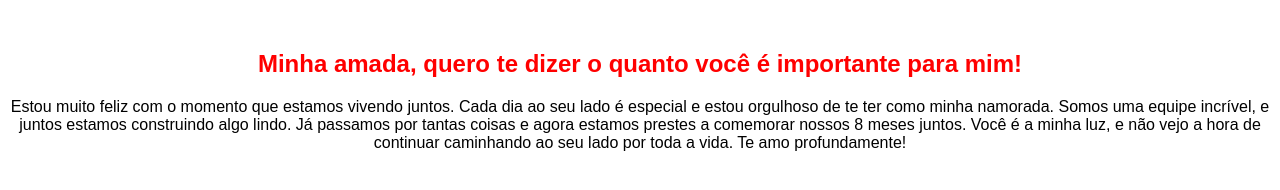
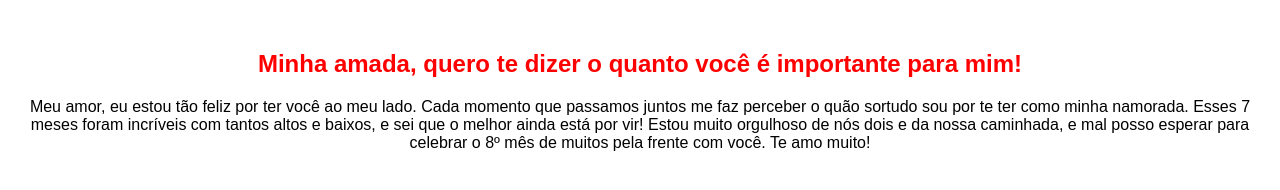
Before and after one commit to Calipe07/Calipe-Amor, a plain HTML site: page mensagem_carinhosa.html in a window 1280 px wide. Drawn offline with Linux system fonts and the light colour scheme.

Commit message:
Update mensagem_carinhosa.html

```diff
--- a/mensagem_carinhosa.html
+++ b/mensagem_carinhosa.html
@@ -18,6 +18,8 @@
 </head>
 <body>
     <h2>Minha amada, quero te dizer o quanto você é importante para mim!</h2>
-    <p>Estou muito feliz com o momento que estamos vivendo juntos. Cada dia ao seu lado é especial e estou orgulhoso de te ter como minha namorada. Somos uma equipe incrível, e juntos estamos construindo algo lindo. Já passamos por tantas coisas e agora estamos prestes a comemorar nossos 8 meses juntos. Você é a minha luz, e não vejo a hora de continuar caminhando ao seu lado por toda a vida. Te amo profundamente!</p>
+    <p>Meu amor, eu estou tão feliz por ter você ao meu lado. Cada momento que passamos juntos me faz perceber o quão sortudo sou por te ter como minha namorada.
+            Esses 7 meses foram incríveis com tantos altos e baixos, e sei que o melhor ainda está por vir! Estou muito orgulhoso de nós dois e da nossa caminhada, e mal posso esperar para celebrar o 8º mês de muitos pela frente com você.
+            Te amo muito!</p>
 </body>
 </html>
```
